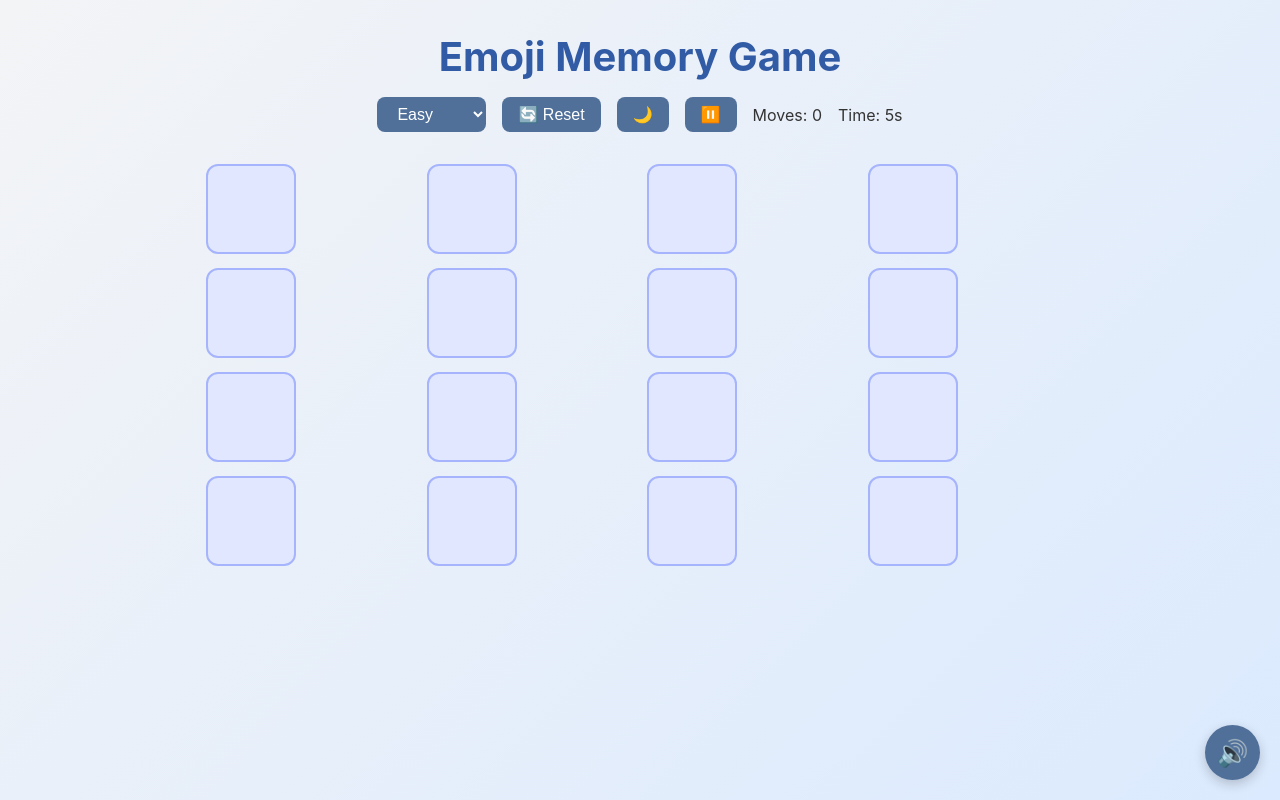
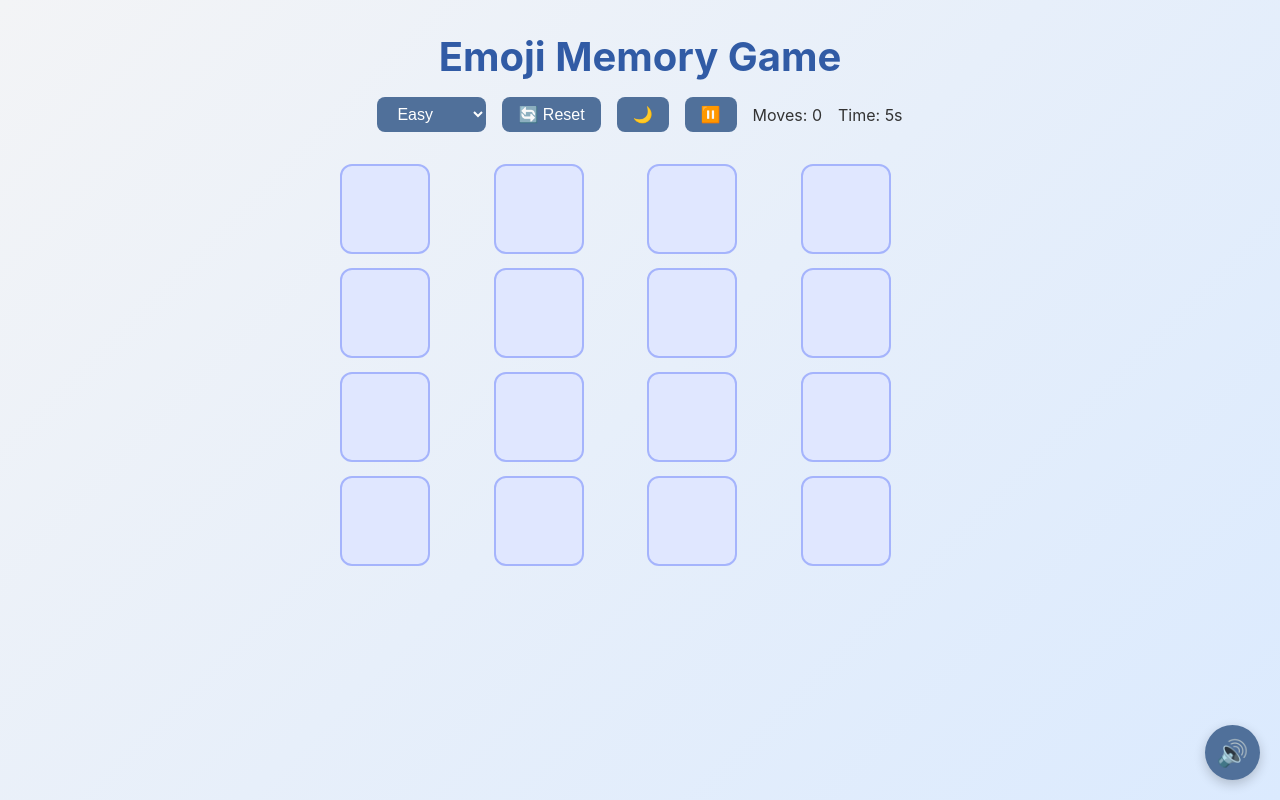
Before and after one commit to nandinii-gupta/emoji-memory-game, a plain HTML site: page index.html in a window 1280 px wide. Drawn offline with nearby package versions, Linux system fonts and the light colour scheme.

Commit message:
Add files via upload
"updated layout"

```diff
--- a/style.css
+++ b/style.css
@@ -74,6 +74,9 @@ h1 {
   display: grid;
   gap: 14px;
   justify-content: center;
+  grid-template-columns: repeat(auto-fit, minmax(90px, 1fr));
+  max-width: 600px;
+  margin: 0 auto;
 }
 
 @media (min-width: 600px) {
@@ -114,7 +117,7 @@ h1 {
   height: 100%;
   display: grid;
   place-items: center;
-  font-size: 2rem;
+  font-size: clamp(1.5rem, 4vw, 2.5rem);
   backface-visibility: hidden;
   border-radius: 12px;
   user-select: none;
```
